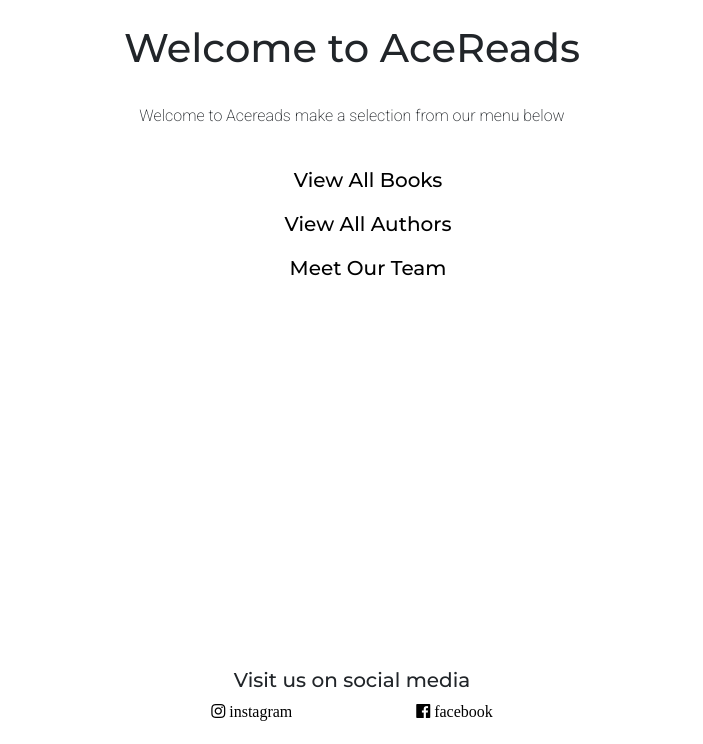
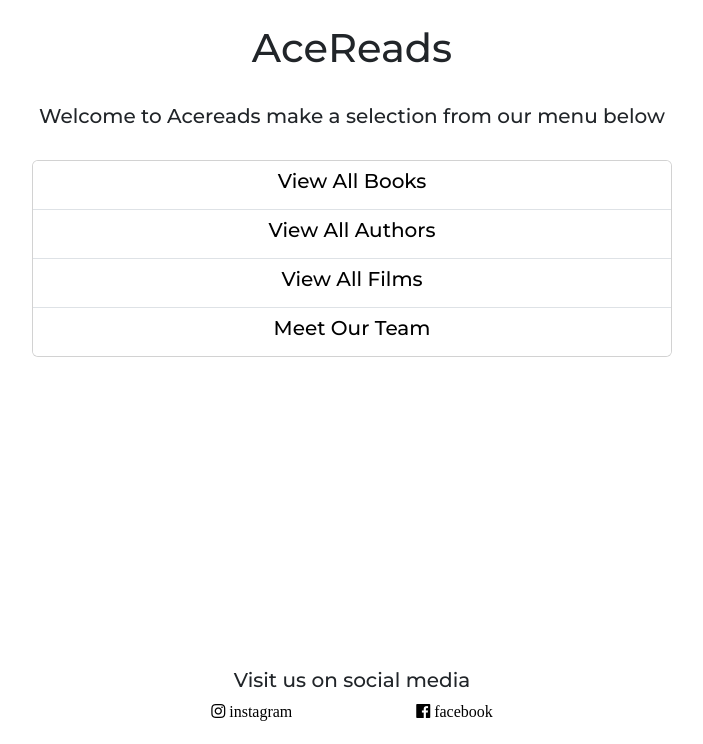
Before and after one commit to Ian-Blanshard/book_Store, a Flask app: page / in a window 1280 px wide. Shown: the part 56-800 px from the top of the page, without its empty margins (288-991 px from the left). Run offline with Flask 3, Linux system fonts and the light colour scheme; some libraries are stand-ins or nearby versions.

Commit message:
added/refactored paired challenge add films form/test

```diff
--- a/app.py
+++ b/app.py
@@ -6,6 +6,7 @@ from lib.film_repository import FilmRepository
 from lib.authenticated import is_authenticated
 from lib.book import Book
 from lib.user import User
+from lib.film import Film
 from lib.login_required import login_required
 # instantiate a Flask app object
 app = Flask(__name__, static_folder='static')
@@ -74,13 +75,26 @@ def get_team():
 def authors():
     return render_template('authors.html')
 
+
+# # ======== FILMS ROUTES ========
+
 @app.route('/films', methods=['GET'])
 def get_all_films():
     connection = DatabaseConnection()
     connection.connect()
     film_repository = FilmRepository(connection)
     films = film_repository.all()
-    return render_template("films.html", films=films), 200
+    return render_template("films.html", films=films)
+
+@app.route('/films', methods=["POST"])
+def create_new_film():
+    connection = DatabaseConnection()
+    connection.connect()
+    repo = FilmRepository(connection)
+    film = request.form
+    repo.add(Film(title=film['title'], release_year=film['release_year']))
+    return redirect('/films')
+
 
 # make the server run in response to `python app.py`
 # on port 5001 (you'll learn more about what this means later)
--- a/lib/film_repository.py
+++ b/lib/film_repository.py
@@ -5,7 +5,9 @@ class FilmRepository():
         self._connection = connection
 
     def all(self):
-
-
         return [Film(title=film["title"], release_year=film["release_year"], id=film["id"])
                  for film in self._connection.execute('SELECT * FROM films')]
+
+    def add(self, film):
+        self._connection.execute("INSERT INTO films (title, release_year) VALUES (%s, %s)", [film.title, film.release_year])
+        return None
--- a/templates/index.html
+++ b/templates/index.html
@@ -2,18 +2,19 @@
 {% block title %} Welcome {% endblock %}
 
     {% block content%}
-    <h1>Welcome to AceReads</h1>
+    <h1>AceReads</h1>
     <br>
+    <h5>Welcome to Acereads make a selection from our menu below</h5>
+    <br>
+    <div class="list-container card mx-auto col-6">
+    <ul class="my-ul list-group list-group-flush">
+        <li class="list-group-item"><h5><a href='/books'>View All Books</a></h5></li>
 
-    <p>Welcome to Acereads make a selection from our menu below</p>
-    <br>
-    <div class="list-container">
-    <ul class="my-ul">
-        <li><h5><a href='/books'>View All Books</a></h5></li>
-        <div class="spacer"></div>
-        <li><h5><a href='/authors'>View All Authors</a></h5></li>
-        <div class="spacer"></div>
-        <li><h5><a href='/team'>Meet Our Team</a></h5></li>
+        <li class="list-group-item"><h5><a href='/authors'>View All Authors</a></h5></li>
+
+        <li class="list-group-item"><h5><a href='/films'>View All Films</a></h5></li>
+
+        <li class="list-group-item"><h5><a href='/team'>Meet Our Team</a></h5></li>
     </ul>
     </div>
     <br>
```
Also changed, not shown: templates/films.html (+10 -2 lines), tests/test_add_user.py (+1 -10 lines), tests/test_books_page.py (+0 -2 lines), tests/test_create_film.py (added, +16 -0 lines), tests/test_film_repository.py (+14 -8 lines), tests/test_films_page.py (+21 -14 lines), tests/test_landing_page.py (+1 -1 lines), tests/test_login_form_page.py (+1 -1 lines).
